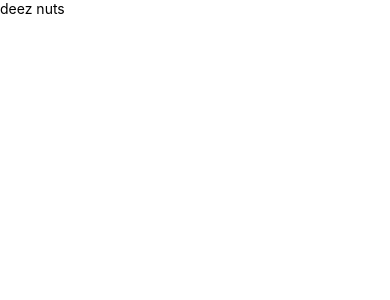
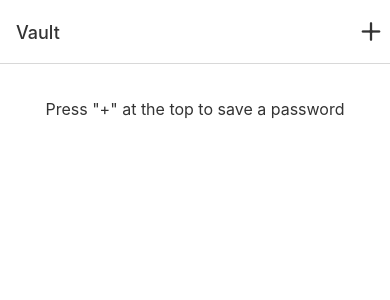
Before and after one commit to jonathanlambertt/vault, a React Native app: screen / in a window 390 px wide. Shown: the top 300 px of the page. Built offline with nearby package versions, Linux system fonts and the light colour scheme.

Commit message:
add app icon and set up main screens

```diff
--- a/App.js
+++ b/App.js
@@ -1,11 +1,147 @@
+// react/react-native imports
+import { useEffect } from "react";
+import {
+  View,
+  Text,
+  FlatList,
+  Pressable,
+  Button,
+  TextInput,
+  ScrollView,
+} from "react-native";
+
+// react-navigation imports
+import { NavigationContainer } from "@react-navigation/native";
+import { createNativeStackNavigator } from "@react-navigation/native-stack";
+
+// expo imports
 import { StatusBar } from "expo-status-bar";
-import { Text, View } from "react-native";
+import { Feather } from "@expo/vector-icons";
+
+const Stack = createNativeStackNavigator();
+
+const HomeScreen = ({ navigation }) => {
+  useEffect(() => {
+    navigation.setOptions({
+      headerRight: () => (
+        <Pressable onPress={() => navigation.navigate("NewPassword")}>
+          <Feather
+            name="plus"
+            size={28}
+            color="#333"
+            style={{ marginRight: 5 }}
+          />
+        </Pressable>
+      ),
+    });
+  });
+
+  return (
+    <View style={{ flex: 1, backgroundColor: "#fff" }}>
+      <FlatList
+        ListEmptyComponent={
+          <Text
+            style={{
+              textAlign: "center",
+              marginTop: 35,
+              fontSize: 16,
+              color: "#333",
+            }}
+          >
+            Press "+" at the top to save a password
+          </Text>
+        }
+      />
+    </View>
+  );
+};
+
+const NewPasswordScreen = ({ navigation }) => {
+  useEffect(() => {
+    navigation.setOptions({
+      headerLeft: () => (
+        <Pressable onPress={() => navigation.goBack()}>
+          <Text style={{ fontSize: 17, fontWeight: 300, color: "#333" }}>
+            Cancel
+          </Text>
+        </Pressable>
+      ),
+      headerRight: () => <Button title="Save" color="#9370DB" />,
+    });
+  });
+
+  return (
+    <ScrollView
+      style={{ flex: 1, backgroundColor: "#fff", paddingTop: 20 }}
+      keyboardShouldPersistTaps="always"
+    >
+      <View style={{ marginHorizontal: 12, marginBottom: 15 }}>
+        <Text style={{ fontSize: 17, marginBottom: 5, color: "#333" }}>
+          Description
+        </Text>
+        <TextInput
+          placeholder="What is this password for?"
+          selectionColor="#9370DB"
+          autoFocus
+          spellCheck={false}
+          blurOnSubmit={false}
+          style={{
+            height: 45,
+            borderWidth: 1,
+            padding: 10,
+            borderColor: "#c3c3c3",
+            borderRadius: 4,
+            fontSize: 15,
+          }}
+        />
+      </View>
+      <View style={{ marginHorizontal: 12 }}>
+        <Text style={{ fontSize: 17, marginBottom: 5, color: "#333" }}>
+          Password
+        </Text>
+        <TextInput
+          placeholder="Enter password here."
+          selectionColor="#9370DB"
+          spellCheck={false}
+          blurOnSubmit={false}
+          style={{
+            height: 45,
+            borderWidth: 1,
+            padding: 10,
+            borderColor: "#c3c3c3",
+            borderRadius: 4,
+            fontSize: 15,
+          }}
+        />
+      </View>
+    </ScrollView>
+  );
+};
 
 export default function App() {
   return (
-    <View>
-      <Text>deez nuts</Text>
+    <NavigationContainer>
+      <Stack.Navigator
+        screenOptions={{ headerTitleStyle: { fontSize: 18, color: "#333" } }}
+      >
+        <Stack.Group>
+          <Stack.Screen
+            name="Home"
+            component={HomeScreen}
+            options={{
+              title: "Vault",
+            }}
+          />
+        </Stack.Group>
+        <Stack.Group screenOptions={{ presentation: "modal" }}>
+          <Stack.Screen
+            name="NewPassword"
+            component={NewPasswordScreen}
+            options={{ title: "Save a Password" }}
+          />
+        </Stack.Group>
+      </Stack.Navigator>
       <StatusBar style="auto" />
-    </View>
+    </NavigationContainer>
   );
 }
--- a/app.json
+++ b/app.json
@@ -6,6 +6,7 @@
     "orientation": "portrait",
     "userInterfaceStyle": "light",
     "assetBundlePatterns": ["**/*"],
+    "icon": "./assets/icon.png",
     "ios": {
       "supportsTablet": true
     }
--- a/package.json
+++ b/package.json
@@ -9,10 +9,14 @@
     "web": "expo start --web"
   },
   "dependencies": {
+    "@react-navigation/native": "^6.1.6",
+    "@react-navigation/native-stack": "^6.9.12",
     "expo": "~48.0.11",
     "expo-status-bar": "~1.4.4",
     "react": "18.2.0",
-    "react-native": "0.71.6"
+    "react-native": "0.71.6",
+    "react-native-safe-area-context": "4.5.0",
+    "react-native-screens": "~3.20.0"
   },
   "devDependencies": {
     "@babel/core": "^7.20.0"
```
Also changed, not shown: assets/icon.png (added), 1 other file (tests, documents, lock files or other folders).
